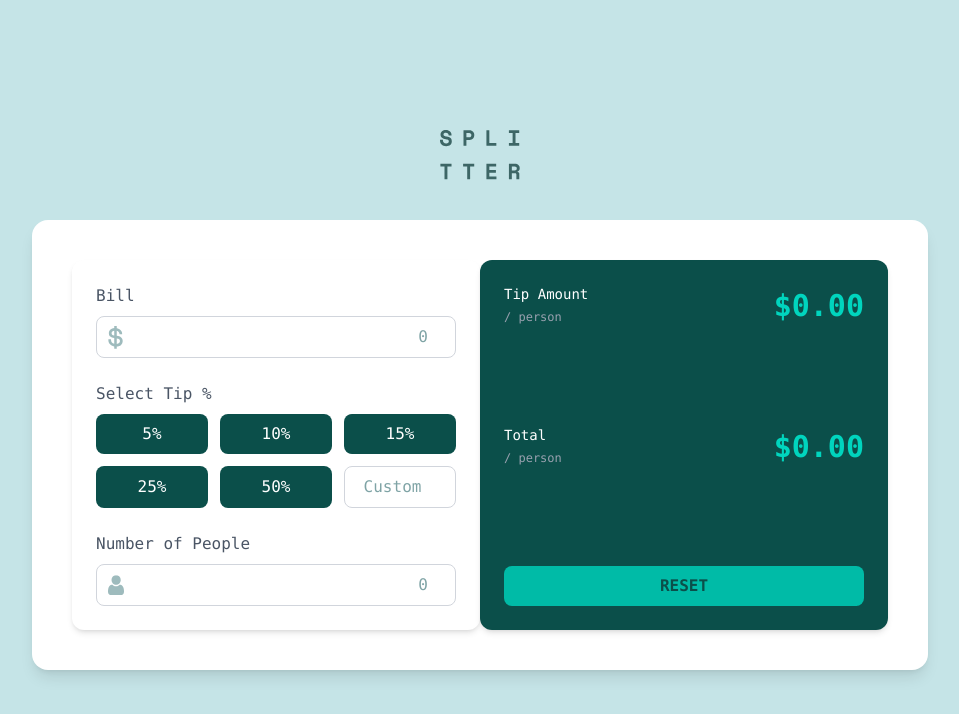
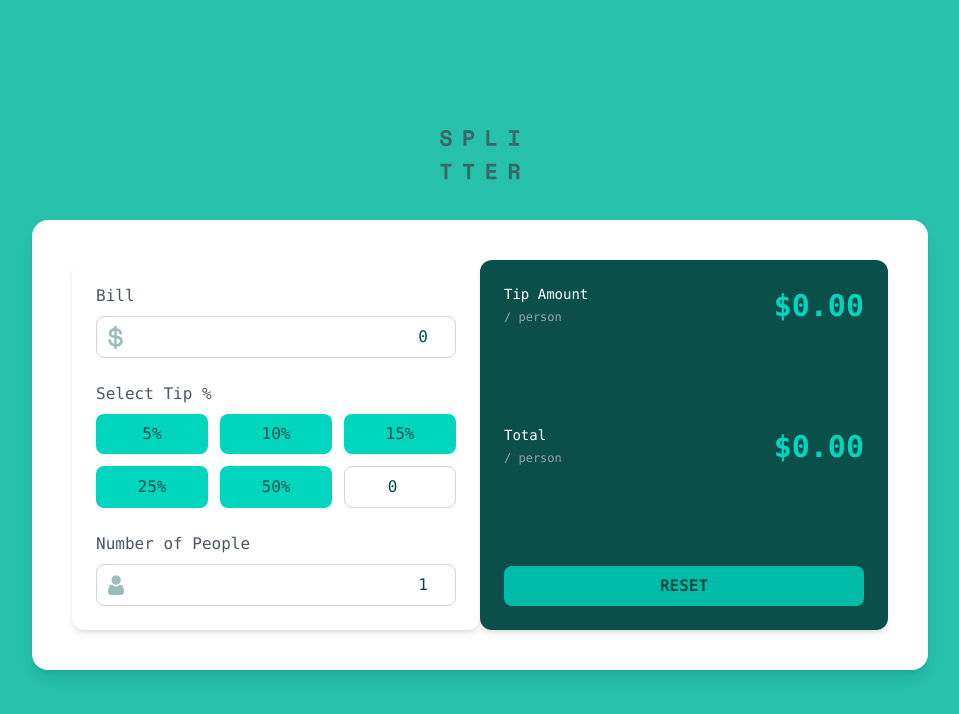
Before and after one commit to jevo1/cabras-tipcalc, a Next.js app in the folder tipcalc/: page / in a window 1280 px wide. Shown: the top 714 px of the page, without its empty margins (160-1119 px from the left). Built offline with nearby package versions, Linux system fonts and the light colour scheme.

Commit message:
add left panel logic

```diff
--- a/tipcalc/src/app/components/LeftPanel.tsx
+++ b/tipcalc/src/app/components/LeftPanel.tsx
@@ -1,6 +1,18 @@
+"use client";
 import Image from "next/image";
 
-export default function LeftPanel() {
+interface LeftPanelProps {
+  bill: number;
+  setBill: (value: number) => void;
+  tipPercentage: number;
+  setTipPercentage: (value: number) => void;
+  numberOfPeople: number;
+  setNumberOfPeople: (value: number) => void;
+}
+
+export default function LeftPanel({ bill, setBill, tipPercentage, setTipPercentage, numberOfPeople, setNumberOfPeople }: LeftPanelProps) {
+  const tipOptions = [5, 10, 15, 25, 50];
+
   return (
     <div className="flex-1 bg-white p-6 rounded-xl shadow-md">
       {/* Bill */}
@@ -17,6 +29,8 @@ export default function LeftPanel() {
           <input
             type="number"
             placeholder="0"
+            value={bill}
+            onChange={(e) => setBill(Number(e.target.value) || 0)}
             className="w-full text-right pr-3 pl-8 py-2 border border-gray-300 rounded-lg focus:outline-none focus:ring-2 focus:ring-teal-500"
           />
         </div>
@@ -26,17 +40,22 @@ export default function LeftPanel() {
       <div className="mb-6">
         <label className="block text-gray-600 mb-2">Select Tip %</label>
         <div className="grid grid-cols-3 gap-3">
-          {["5%", "10%", "15%", "25%", "50%"].map((tip) => (
+          {tipOptions.map((tip) => (
             <button
               key={tip}
-              className="bg-teal-900 text-white py-2 rounded-lg hover:bg-teal-700 transition"
-            >
-              {tip}
+              className={`py-2 rounded-lg transition ${
+                tip === tip ? "bg-teal-400 text-teal-900" : "bg-teal-900 text-white hover:bg-teal-700"
+              }`}
+              onClick={() => setTipPercentage(tip)}
+              >
+              {tip}%
             </button>
           ))}
           <input
             type="number"
             placeholder="Custom"
+            value={tipPercentage}
+            onChange={(e) => setTipPercentage(Number(e.target.value) || 0)}
             className="w-full text-center py-2 border border-gray-300 rounded-lg focus:outline-none focus:ring-2 focus:ring-teal-500"
           />
         </div>
@@ -56,6 +75,9 @@ export default function LeftPanel() {
           <input
             type="number"
             placeholder="0"
+            value={numberOfPeople}
+            min={1}
+            onChange={(e) => setNumberOfPeople(Number(e.target.value) || 0)}
             className="w-full text-right pr-3 pl-8 py-2 border border-gray-300 rounded-lg focus:outline-none focus:ring-2 focus:ring-teal-500"
           />
         </div>
--- a/tipcalc/src/app/page.tsx
+++ b/tipcalc/src/app/page.tsx
@@ -21,7 +21,7 @@ export default function Home() {
   }
 
   return (
-    <main className="min-h-screen flex flex-col items-center justify-center font-mono bg-[hsl(172, 67%, 45%)] ">
+    <main className="min-h-screen flex flex-col items-center justify-center font-mono bg-[hsl(172,67%,45%)] ">
       {/* Logo */}
       <Image
         src="/logo.svg"
@@ -34,7 +34,14 @@ export default function Home() {
       {/* Container */}
       <div className="bg-white rounded-2xl shadow-lg p-6 md:p-10 flex flex-col md:flex-row max-w-4xl w-full">
         {/* Left Panel */}
-        <LeftPanel />
+        <LeftPanel
+          bill={bill}
+          setBill={setBill}
+          tipPercentage={tipPercentage}
+          setTipPercentage={setTipPercentage}
+          numberOfPeople={numberOfPeople}
+          setNumberOfPeople={setNumberOfPeople}
+        />
 
         {/* Right Panel */}
         <RightPanel />
```
